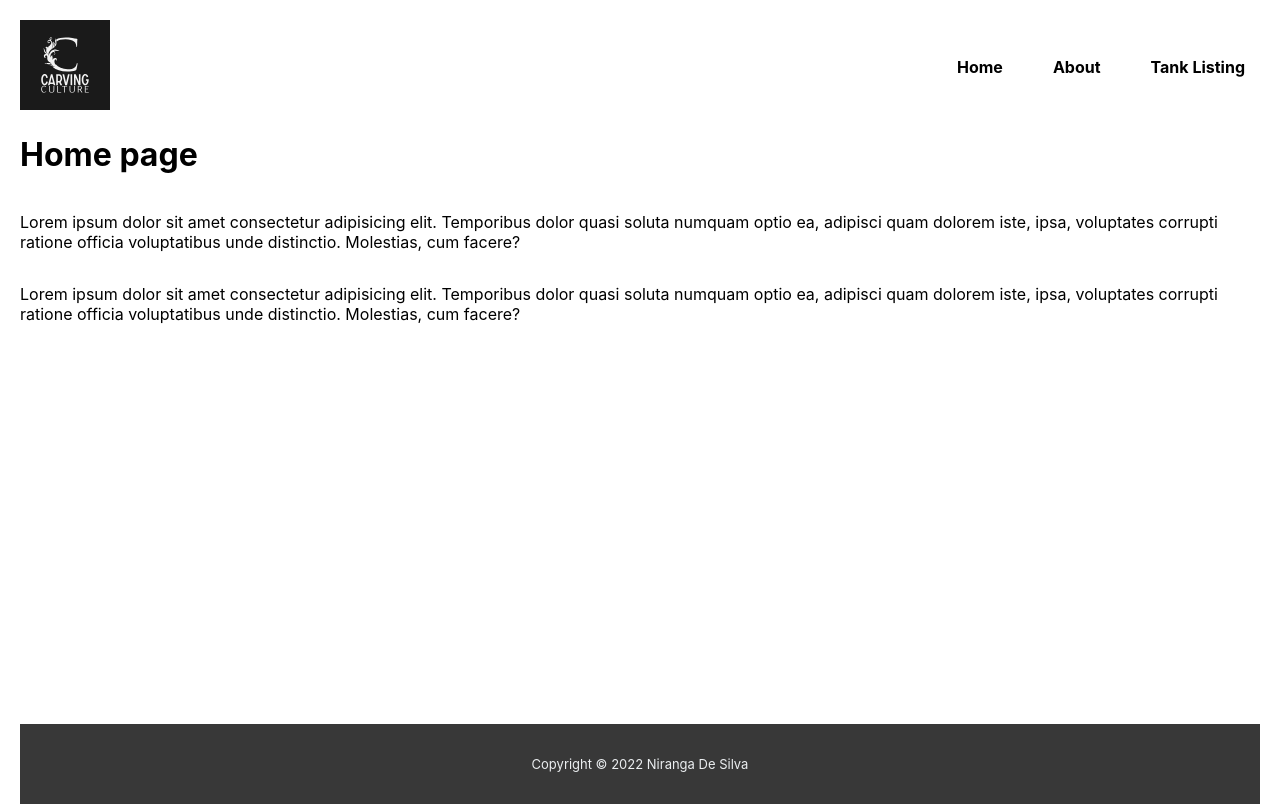
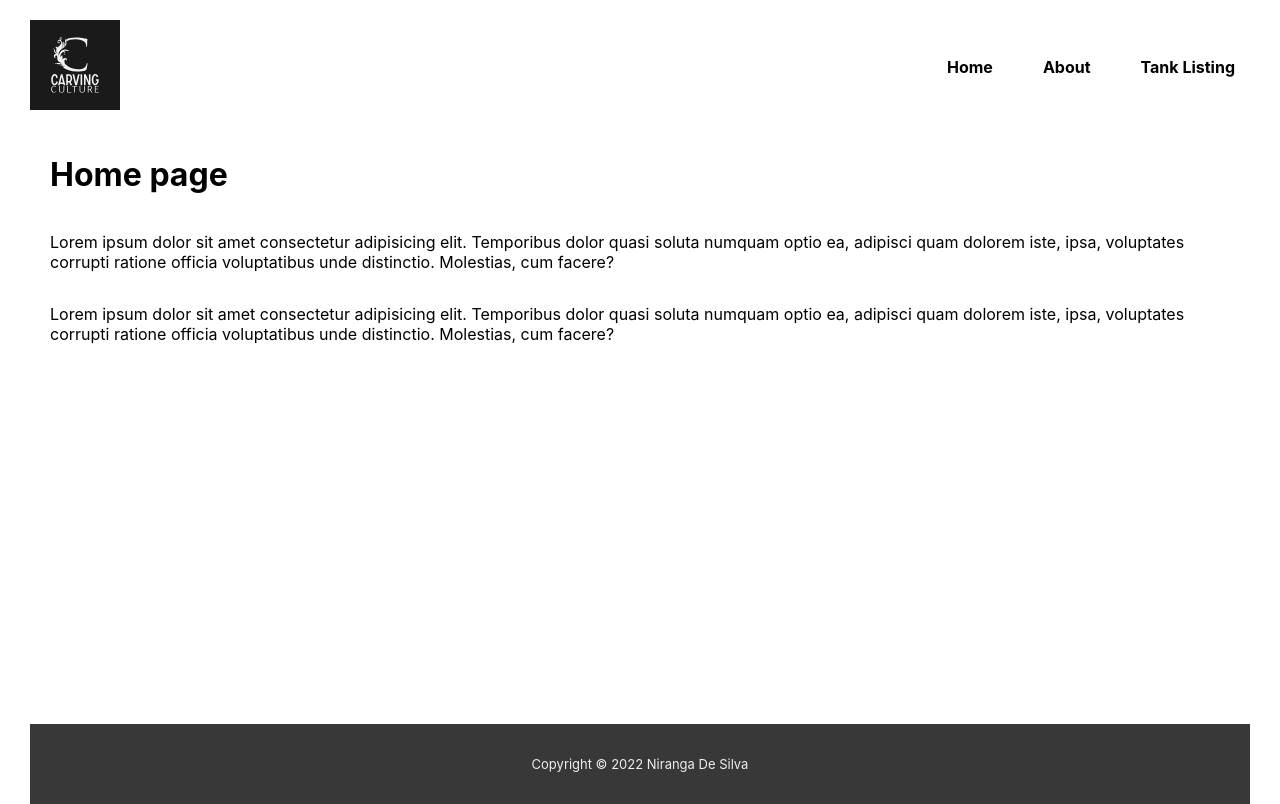
Before and after one commit to nirangad/next-first, a Next.js app: page / in a window 1280 px wide. Built offline with nearby package versions, Linux system fonts and the light colour scheme.

Commit message:
Layout introduced

```diff
--- /dev/null
+++ b/common/components/Layout.tsx
@@ -0,0 +1,15 @@
+import Footer from "./Footer";
+import NavBar from "./NavBar";
+import styles from '../../styles/Layout.module.css'
+
+const Layout = ({ children }: { children: any }) => {
+  return (
+    <div className={styles.layout}>
+      <NavBar />
+      {children}
+      <div className={styles.footer}><Footer /></div>
+    </div>
+  );
+};
+
+export default Layout;
--- a/pages/_app.tsx
+++ b/pages/_app.tsx
@@ -1,6 +1,11 @@
-import '../styles/globals.css'
-import type { AppProps } from 'next/app'
+import "../styles/globals.css";
+import type { AppProps } from "next/app";
+import Layout from "../common/components/Layout";
 
 export default function App({ Component, pageProps }: AppProps) {
-  return <Component {...pageProps} />
+  return (
+    <Layout>
+      <Component {...pageProps} />
+    </Layout>
+  );
 }
--- a/pages/index.tsx
+++ b/pages/index.tsx
@@ -1,11 +1,8 @@
-import Footer from "../common/components/Footer";
-import NavBar from "../common/components/NavBar";
 import styles from "../styles/Home.module.css";
 
 export default function Home() {
   return (
     <div className={styles.home}>
-      <NavBar />
       <h1>Home page</h1>
       <p>
         Lorem ipsum dolor sit amet consectetur adipisicing elit. Temporibus
@@ -19,7 +16,6 @@ export default function Home() {
         voluptates corrupti ratione officia voluptatibus unde distinctio.
         Molestias, cum facere?
       </p>
-      <span className={styles.item}><Footer/></span>
     </div>
   );
 }
--- a/styles/Home.module.css
+++ b/styles/Home.module.css
@@ -1,13 +1,5 @@
 .home {
-  min-height: 98vh;
   margin: 20px 20px 0 20px;
   display: flex;
   flex-direction: column;
 }
-
-.home:not(.item) {
-}
-
-.home .item {
-  margin-top: auto;
-}
--- /dev/null
+++ b/styles/Layout.module.css
@@ -0,0 +1,10 @@
+.layout {
+  margin: 20px 30px 0 30px;
+  height: 98vh;
+  display: flex;
+  flex-direction: column;
+}
+
+.footer {
+  margin-top: auto;
+}
```
